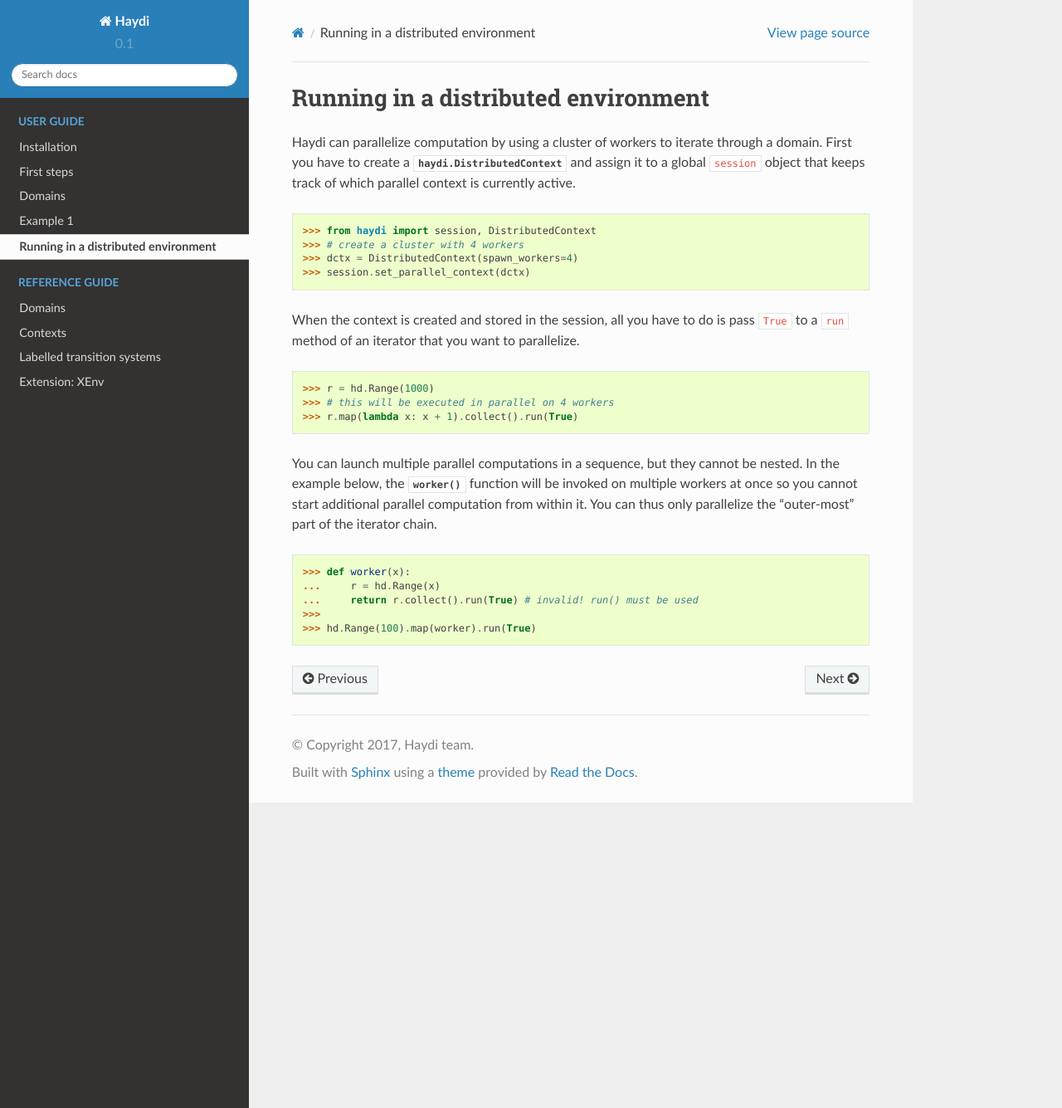
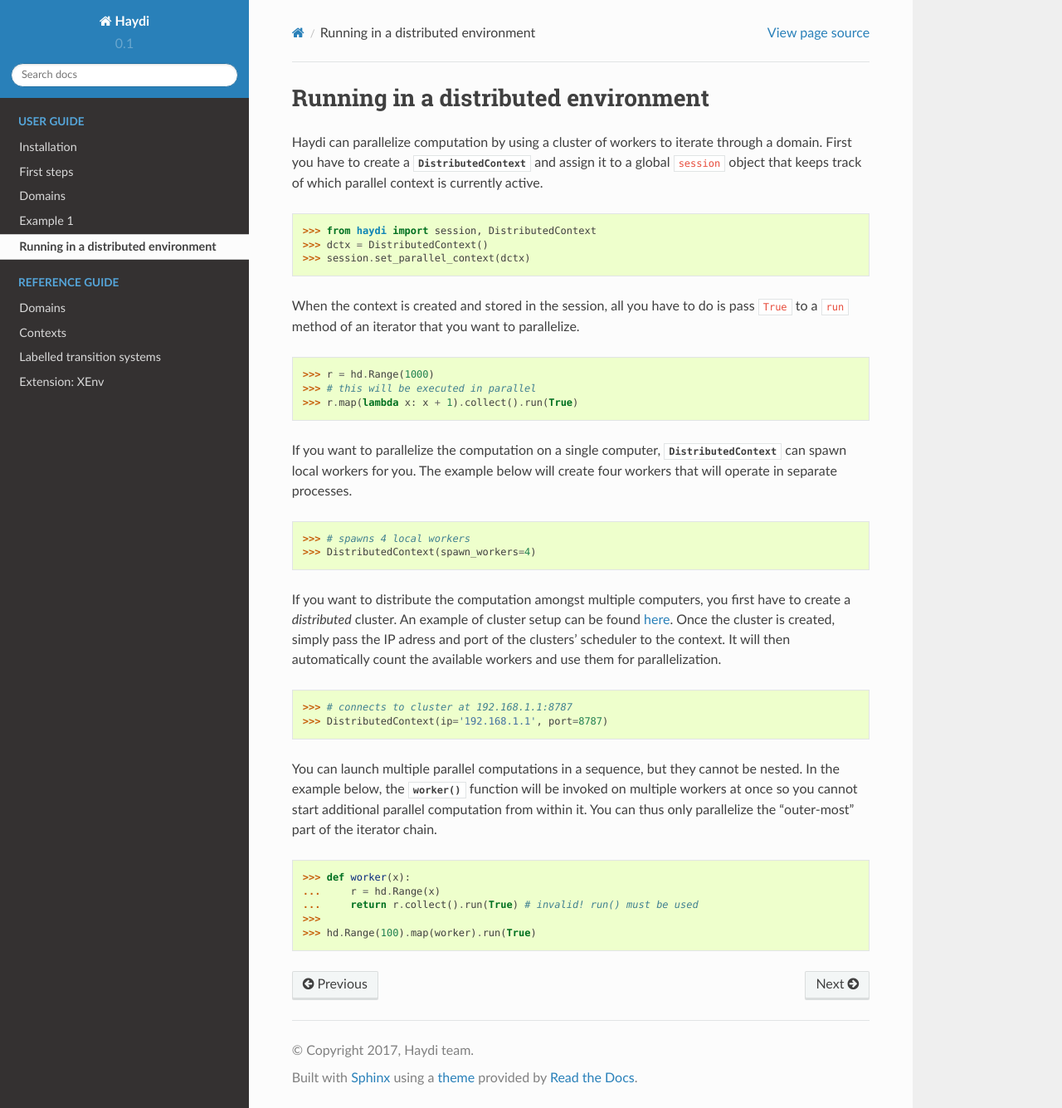
Before and after one commit to spirali/haydi, a Sphinx documentation site: the page built from docs/source/distributed.rst, in a window 1280 px wide and 1335 px high. Shown: the whole window at 83% size. Built offline with Sphinx 7.4.7 and the Read the Docs theme 2.0.0, drawn with Linux system fonts in a browser that asks for light colours.

Commit message:
DOC: add local/remote distributed computation documentation

```diff
--- a/docs/source/distributed.rst
+++ b/docs/source/distributed.rst
@@ -2,22 +2,41 @@
 Running in a distributed environment
 ====================================
 
+.. currentmodule:: haydi
+
 Haydi can parallelize computation by using a cluster of workers to iterate
-through a domain. First you have to create a :class:`haydi.DistributedContext`
+through a domain. First you have to create a :class:`DistributedContext`
 and assign it to a global ``session`` object that keeps track of which
 parallel context is currently active.
 
 >>> from haydi import session, DistributedContext # doctest: +SKIP
->>> # create a cluster with 4 workers
->>> dctx = DistributedContext(spawn_workers=4) # doctest: +SKIP
+>>> dctx = DistributedContext() # doctest: +SKIP
 >>> session.set_parallel_context(dctx) # doctest: +SKIP
 
 When the context is created and stored in the session, all you have to do is
 pass ``True`` to a ``run`` method of an iterator that you want to parallelize.
 
 >>> r = hd.Range(1000) # doctest: +SKIP
->>> # this will be executed in parallel on 4 workers
+>>> # this will be executed in parallel
 >>> r.map(lambda x: x + 1).collect().run(True) # doctest: +SKIP
+
+If you want to parallelize the computation on a single computer,
+:class:`DistributedContext` can spawn local workers for you.
+The example below will create four workers that will operate in
+separate processes.
+
+>>> # spawns 4 local workers
+>>> DistributedContext(spawn_workers=4) # doctest: +SKIP
+
+If you want to distribute the computation amongst multiple computers, you first
+have to create a *distributed* cluster. An example of cluster setup can be
+found `here <https://distributed.readthedocs.io/en/latest/setup.html>`_.
+Once the cluster is created, simply pass the IP adress and port of the
+clusters' scheduler to the context. It will then automatically count the
+available workers and use them for parallelization.
+
+>>> # connects to cluster at 192.168.1.1:8787
+>>> DistributedContext(ip='192.168.1.1', port=8787) # doctest: +SKIP
 
 You can launch multiple parallel computations in a sequence, but they cannot be
 nested. In the example below, the :func:`worker` function will be invoked on
--- a/docs/source/install.rst
+++ b/docs/source/install.rst
@@ -1,7 +1,7 @@
 
 Installation
 ============
-For basic usage, Haydi has no external requirements.
+For simple sequential computation Haydi has no external requirements.
 If you want to parallelize the computation (see
 `distributed environment <distributed.html>`_), the
 `distributed <http://distributed.readthedocs.io>`_ library is required.
@@ -11,4 +11,4 @@ Haydi can be installed using ``pip``::
     pip install git+https://github.com/spirali/haydi.git
 
 Haydi should be fully compatible with `PyPy <http://pypy.org/>`_
-and you are encouraged to use it, as it can provide a substantial speed-up.
+and you are encouraged to use it as it can provide a substantial speed-up.
```
